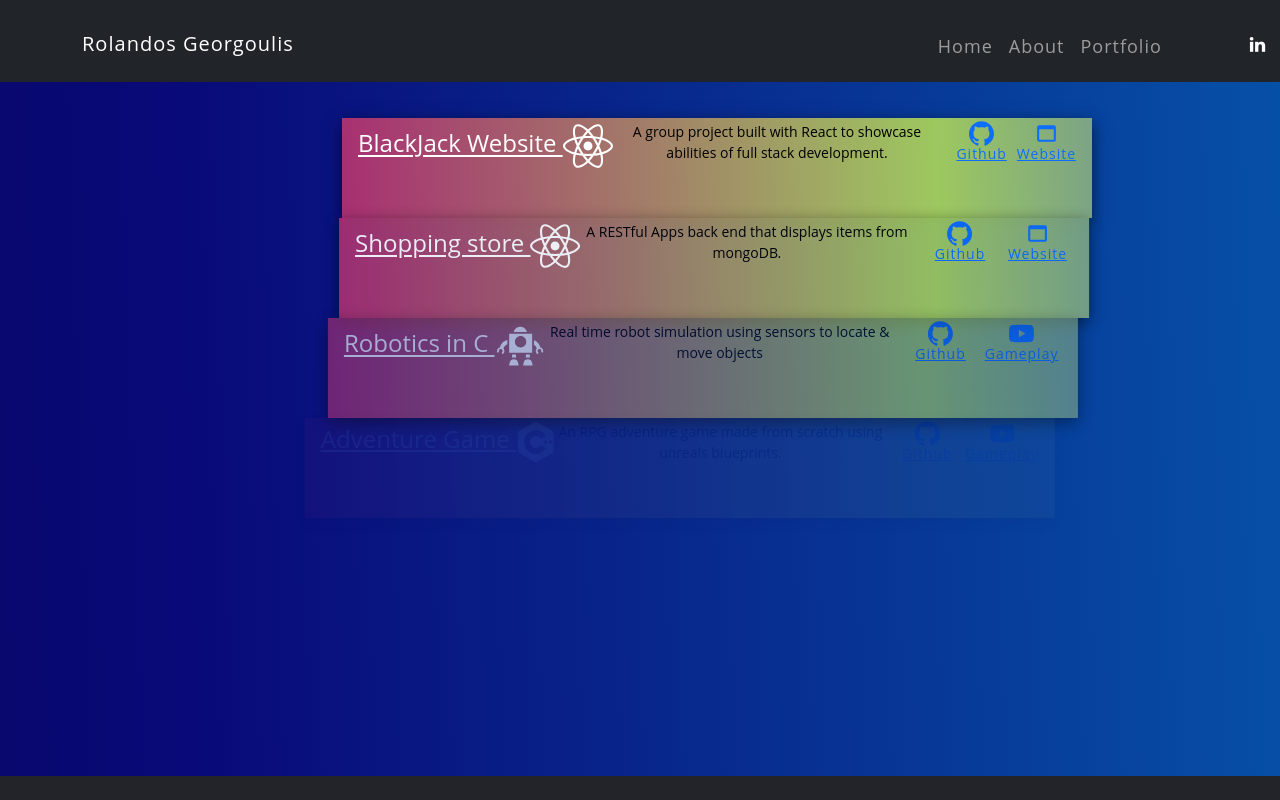
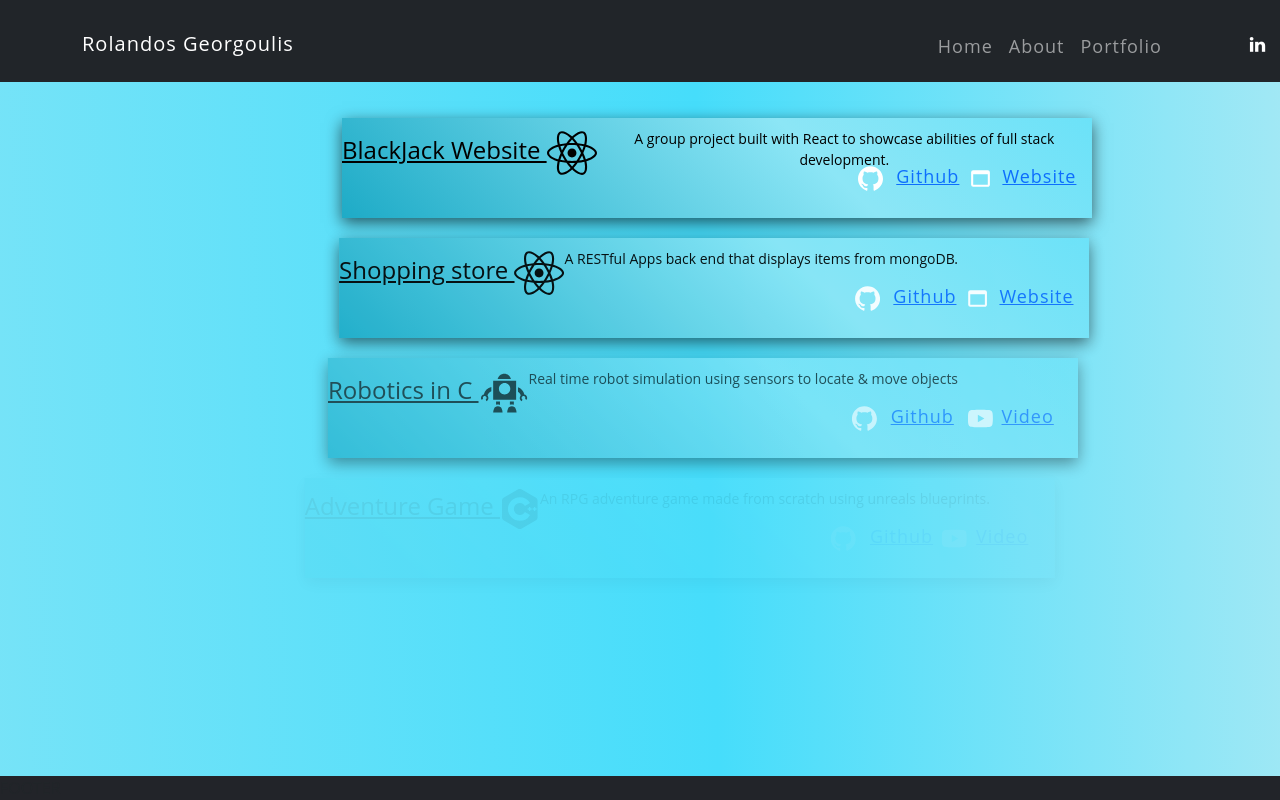
Before and after one commit to RolandosG/portfolioSite, a React (Create React App) app: page /Portfolio in a window 1280 px wide. Built offline with nearby package versions, Linux system fonts and the light colour scheme.

Commit message:
plentiful of UI updates

```diff
--- a/src/assets/wrappers/Dashboard.js
+++ b/src/assets/wrappers/Dashboard.js
@@ -370,7 +370,7 @@ section {
 
   //background: rgb(168,148,61);
   //background: linear-gradient(180deg, rgba(168,148,61,1) 0%, rgba(11,38,71,1) 100%);
-  background: linear-gradient(88deg,#020024,#090979,#056dbb);
+  background: linear-gradient(88deg,#009bba,#8ce6f6,#46ddfb,#e9f1f0);
   background-size: 240% 240%;
   animation: section-animation 24s ease infinite;
 
--- a/src/assets/wrappers/Portfolio.js
+++ b/src/assets/wrappers/Portfolio.js
@@ -6,20 +6,26 @@ const Wrapper = styled.section`
   margin-top: 250px;
   margin-left: 250px;
 }
+.links {
+  top: 45px;
+  position: fixed;
+  width: 1250px;
+  //height: 400px;
+}
 .title {
   position: static;
   margin-left: 0px !important;
   margin-top: 0px !important;
   display: inline;
   font-size: 24px;
-  color: white;
+  color: black;
   text-decoration: underline;
 
 }
 .desc {
+  top: 42px;
+  margin-left: -.5px !important;
 
-  margin-left: -.5px !important;
-  margin-top: 0px !important;
 
 
 
@@ -41,12 +47,15 @@ const Wrapper = styled.section`
       transform: translatey(0px);
       animation: float 6s ease-in-out 2s;
       img { width: 100%; height: auto; }
-  }
+      position: relative;
+
+      padding-top: 10px;
 }
 .slideRight {
   top:100px;
   //left:10px;
   animation: slideRight ease 2.4s forwards 2.2s;
+  padding-top: 10px;
 }
 @keyframes slideRight {
   0% {transform: translateX(0);}
@@ -62,14 +71,16 @@ ul {
 
 li {
   margin-right: 0.7rem;
-  margin-bottom: 0.7rem;
+  margin-bottom: 10px;
   background: 'linear-gradient(88deg,#cee7a2,#1b3af5,#9dc85f,#a82e72)';
   backgroundSize: '240% 240%';
   animation: 'section-animation 24s ease infinite';
-  padding: 0.2rem 1rem;
+  //padding: 0.2rem 1rem;
+  padding-bottom: 10px;
   //border-radius: 0.3rem;
   color: white;
   width: 100%;
+
 }
 
 @keyframes fadeIn {
@@ -94,7 +105,7 @@ li {
 
 
 body {
-  background: 'linear-gradient(88deg,#cee7a2,#1b3af5,#9dc85f,#a82e72)';
+  background: 'linear-gradient(88deg,#009bba,#8ce6f6,#46ddfb,#e9f1f0)';
   backgroundSize: '240% 240%';
   animation: 'section-animation 24s ease infinite';
 
@@ -126,6 +137,8 @@ body {
 .zoom:hover {
   transform: scale(1.05);
 }
+
+
 `
 
 export default Wrapper
--- a/src/components/AboutPage.js
+++ b/src/components/AboutPage.js
@@ -18,7 +18,7 @@ const AboutPage = () => {
                 marginTop: "-200px",
                 fontSize: "4.2rem",
                 textDecoration: "underline",
-                color: '#00d4ff'
+                color: '#003d49'
               }}
             >
               About me
@@ -31,7 +31,7 @@ const AboutPage = () => {
                 fontSize: "19px",
               }}
             >
-            <Skills style={{padding: '0px', height: '0px', marginTop: '-30px'}}><div class="name-avatar" style={{ marginTop: '0px', right: '850px', bottom: '450px', color: '#00d4ff'}}>
+            <Skills style={{padding: '0px', height: '0px', marginTop: '-30px'}}><div class="name-avatar" style={{ marginTop: '0px', right: '850px', bottom: '450px', color: '#003d49'}}>
             Hi, my names Rolandos!</div>
             </Skills>
             </h1>
@@ -45,7 +45,7 @@ const AboutPage = () => {
               paddingRight: "250px",
               marginTop: "0px",
               textDecoration: "underline",
-              color: '#00d4ff'
+              color: '#003d49'
             }}
           >
             Coming from a background in design, art, & technology, I love
--- a/src/components/Cards.js
+++ b/src/components/Cards.js
@@ -21,7 +21,7 @@ const Cards = () => {
                 marginTop: "25px",
                 fontSize: "4.2rem",
                 textDecoration: "underline",
-                color: '#00d4ff'
+                color: '#003d49'
               }}
             >
               Skills
@@ -30,22 +30,22 @@ const Cards = () => {
       <Container fluid style= {{marginLeft: "-00px"}}>
     <Row justify="between" debug>
 
-    <Col xs={3}><SiSwift size={'50px'} color={'white'}/> Swift</Col>
-    <Col xs={3}><FaReact  size={'50px'} color={'white'}/>React</Col>
-    <Col xs={3}><IoLogoHtml5  size={'50px'} color={'white'}/> Html5</Col>
+    <Col xs={3}><SiSwift size={'50px'} color={'black'}/> Swift</Col>
+    <Col xs={3}><FaReact  size={'50px'} color={'black'}/>React</Col>
+    <Col xs={3}><IoLogoHtml5  size={'50px'} color={'black'}/> Html5</Col>
 
     </Row>
   <br />
   <Row justify="between" debug>
-    <Col xs={3}><SiCss3  size={'50px'} color={'white'}/> <br></br>CSS </Col>
-    <Col xs={3}><SiJavascript  size={'50px'} color={'white'}/><br></br>JS</Col>
-    <Col xs={3}><SiCplusplus  size={'50px'} color={'white'}/><br></br>C++</Col>
+    <Col xs={3}><SiCss3  size={'50px'} color={'black'}/> <br></br>CSS </Col>
+    <Col xs={3}><SiJavascript  size={'50px'} color={'black'}/><br></br>JS</Col>
+    <Col xs={3}><SiCplusplus  size={'50px'} color={'black'}/><br></br>C++</Col>
     </Row>
   <br />
   <Row justify="between" debug>
-    <Col xs={3}><SiJava  size={'50px'} color={'white'}/> <br></br>Java</Col>
-    <Col xs={3}><SiBootstrap  size={'50px'} color={'white'}/>Bootstrap</Col>
-    <Col xs={3}><SiGithub  size={'50px'} color={'white'}/>Github</Col>
+    <Col xs={3}><SiJava  size={'50px'} color={'black'}/> <br></br>Java</Col>
+    <Col xs={3}><SiBootstrap  size={'50px'} color={'black'}/>Bootstrap</Col>
+    <Col xs={3}><SiGithub  size={'50px'} color={'black'}/>Github</Col>
     </Row>
   <br />
 </Container>
--- a/src/components/Introduction.js
+++ b/src/components/Introduction.js
@@ -9,14 +9,14 @@ const Introduction = () => {
       <div class="slideUp">
         <div
           clas="introduction"
-          style={{ color: "#00d4ff", marginTop: "750px" }}
+          style={{ color: "#003d49", marginTop: "750px" }}
         >
           <h1 style={{ marginTop:"-250px",marginRight: "550px", fontSize: "4.2rem", textShadow: '2px 2px #056dbb', boxSizing: 'border-box'}}>
             Software developer &<br></br> programming analyst
           </h1>
         </div>
       </div>
-      <div class="slideRight" style={{color: '#00d4ff'}}>
+      <div class="slideRight" style={{color: '#003d49'}}>
         Based in Toronto, Canada.
         <br />
         Student in designing and developing state-of-the-art websites.
--- a/src/components/ProjectGrid.js
+++ b/src/components/ProjectGrid.js
@@ -22,8 +22,8 @@ const ProjectGrid = () => {
     <div class="card">
     <div class="card__content_title">
         <div class="card__front" style={{background: 'transparent'}}>
-          <h3 class="card__title" style={{ color: 'white'}}>PROJECTS</h3>
-            <p class="card__subtitle" style={{color : 'white'}}>MY</p>
+          <h3 class="card__title" style={{ color: '#003d49'}}>PROJECTS</h3>
+            <p class="card__subtitle" style={{color : '#003d49'}}>MY</p>
         </div>
 
     </div>
--- a/src/pages/About.js
+++ b/src/pages/About.js
@@ -47,8 +47,11 @@ const About = () => {
           </h1>
         </div>
       </div>
-      <div class="slideRight" style={{marginTop:"400px", marginRight: "0px", textAlign: "left", color: 'white'}}>
-        Hello! I'm a student in software & web developement from Athens, Greece and currently based in Freezing beautiful Toronto. Practicing on designing and developing state-of-the-art websites to deliver top user experiences. I have finished my 3 year program in programming and analysis and are now persuing my Honour bachelors of technology part time.
+      <div class="slideRight" style={{marginTop:"400px", marginRight: "0px", textAlign: "left", color: '#003d49'}}>
+        Hello! I'm a student in software & web developement from Athens, Greece and currently based in Freezing beautiful
+        Toronto. Practicing on designing and developing state-of-the-art websites to deliver top user experiences.
+        I have finished my 3 year program in programming and analysis and are now persuing my
+         Honour bachelors of technology part time.
         <br /><br></br>
 
       </div>
--- a/src/pages/Portfolio.js
+++ b/src/pages/Portfolio.js
@@ -32,68 +32,75 @@ const Portfolio = () => {
           <ul style={{width: '1200px', height: '1200px'}}>
           <div class='container'>
 
-            <div class='zoom'>
-          <li class ="slideRight slides" style={{animation: "slideRight ease 2.4s forwards 2.2s", background: 'linear-gradient(88deg,#a82e72,#9dc85f,#1b3af5,#cee7a2)',
-  backgroundSize: '240% 240%',
-  }}>
+
+          <li>
+            <div class='zoom'><div className ="slideRight slides" style={{animation: "slideRight ease 2.4s forwards 2.2s", background: 'linear-gradient(44deg,#009bba,#8ce6f6,#46ddfb,#e9f1f0)', backgroundSize: '240% 240%'}}>
             <div class="title">BlackJack Website <FaReact  size={'50px'}/></div>
-             <div className='desc'>A group project built with React to showcase abilities of full stack development.
-             <a style={{marginLeft: '15px'}} href="https://github.com/RolandosG/PRJ666-BlackJack-main" target="_blank" rel="noopener noreferrer"><SiGithub  size={'25px'}/>Github</a>
-             <a style={{marginLeft: '10px'}} href="https://blackjack.herokuapp.com/landing" target="_blank" rel="noopener noreferrer"><MdWebAsset size={'25px'}/>Website</a>
-             </div>
-          </li>
-          </div>
-
-          <div class='zoom'>
-          <li class ="slideRight slides" style={{animation: "slideRight ease 3.4s forwards 3.2s", background: 'linear-gradient(88deg,#a82e72,#9dc85f,#1b3af5,#cee7a2)',
-  backgroundSize: '240% 240%',
-  }}>
-            <div className='title'>Shopping store <FaReact  size={'50px'}/></div>
-            <div className='desc'>A RESTful Apps back end that displays items from mongoDB.
-            <a style={{marginLeft: '15px'}} href="https://github.com/RolandosG/backend" target="_blank" rel="noopener noreferrer"><SiGithub  size={'25px'}/>Github</a>
-            <a style={{marginLeft: '10px'}} href="https://storepage-back-end.herokuapp.com/products" target="_blank" rel="noopener noreferrer"><MdWebAsset size={'25px'}/>Website</a>
+            <div className='desc'>A group project built with React to showcase abilities of full stack development. </div>
+            <div className='links'><SiGithub  size={'25px'}/> &ensp;<a href="https://github.com/RolandosG/PRJ666-BlackJack-main" target="_blank" rel="noopener noreferrer">Github</a>&ensp;<MdWebAsset size={'25px'}/>&ensp;<a href="https://blackjack.herokuapp.com/landing" target="_blank" rel="noopener noreferrer">Website</a>
+            </div>
+            </div>
             </div>
           </li>
-           </div>
 
-           <div class='zoom'>
-          <li class ="slideRight slides" style={{animation: "slideRight ease 3.4s forwards 4.2s",  background: 'linear-gradient(88deg,#a82e72,#9dc85f,#1b3af5,#cee7a2)',
-  backgroundSize: '240% 240%',
-  }}>
-            <div className='title'>Robotics in C <GiVintageRobot size={'50px'}/></div>
-            <div className='desc'>Real time robot simulation using sensors to locate & move objects
-            <a style={{marginLeft: '15px'}} href="https://github.com/RolandosG/exploration-machine" target="_blank" rel="noopener noreferrer"><SiGithub  size={'25px'}/>Github</a>
-            <a style={{marginLeft: '10px'}} href="https://youtu.be/a51OEI5wD8A" target="_blank" rel="noopener noreferrer"><SiYoutube size={'25px'}/>Gameplay</a>
 
+          <li>
+            <div class='zoom'> <div className="slideRight slides" style={{animation: "slideRight ease 3.4s forwards 3.2s", background: 'linear-gradient(44deg,#009bba,#8ce6f6,#46ddfb,#e9f1f0)', backgroundSize: '240% 240%'}}>
+            <div className='title'>Shopping store <FaReact  size={'50px'}/></div>
+            <div className='desc'>A RESTful Apps back end that displays items from mongoDB. </div>
+            <div className='links'><SiGithub  size={'25px'}/> &ensp;<a href="https://github.com/RolandosG/backend" target="_blank" rel="noopener noreferrer">Github</a>&ensp;<MdWebAsset size={'25px'}/>&ensp;<a href="https://storepage-back-end.herokuapp.com/products" target="_blank" rel="noopener noreferrer">Website</a>
+            </div>
+            </div>
             </div>
           </li>
-          </div>
-
-          <div class='zoom'>
-          <li class ="slideRight slides" style={{animation: "slideRight ease 3.4s forwards 5.2s",  background: 'linear-gradient(88deg,#a82e72,#9dc85f,#1b3af5,#cee7a2)',
-  backgroundSize: '240% 240%',
-  }}>
-            <div className='title'>Adventure Game <SiCplusplus  size={'40px'}/></div>
-            <div className='desc'>An RPG adventure game made from scratch using unreals blueprints.
-            <a style={{marginLeft: '15px'}}href="https://github.com/RolandosG/Rolos-Grand-Adventure" target="_blank" rel="noopener noreferrer"><SiGithub  size={'25px'}/>Github</a>
-            <a style={{marginLeft: '10px'}} href="https://youtu.be/GpPjLehmRSk" target="_blank" rel="noopener noreferrer"><SiYoutube size={'25px'}/>Gameplay</a></div>
-          </li>
-          </div>
 
 
-          <div class='zoom'>
-          <li class ="slideRight slides" style={{animation: "slideRight ease 3.4s forwards 6.2s",  background: 'linear-gradient(88deg,#a82e72,#9dc85f,#1b3af5,#cee7a2)',
-  backgroundSize: '240% 240%',
-  }}>
+
+          <li>
+            <div class='zoom'>
+            <div class ="slideRight slides" style={{animation: "slideRight ease 3.4s forwards 4.2s",
+            background: 'linear-gradient(44deg,#009bba,#8ce6f6,#46ddfb,#e9f1f0)',
+            backgroundSize: '240% 240%'}}>
+            <div className='title'>Robotics in C <GiVintageRobot size={'50px'}/></div>
+            <div className='desc'>Real time robot simulation using sensors to locate & move objects </div>
+            <div className='links'><SiGithub  size={'25px'}/> &ensp;<a href="https://github.com/RolandosG/exploration-machine" target="_blank" rel="noopener noreferrer">Github</a>&ensp; <SiYoutube size={'25px'}/>
+            &ensp;<a href="https://youtu.be/a51OEI5wD8A" target="_blank" rel="noopener noreferrer">Video</a></div>
+            </div>
+            </div>
+          </li>
+
+
+
+          <li>
+            <div class='zoom'>
+            <div className="slideRight slides" style={{animation: "slideRight ease 3.4s forwards 5.2s", background: 'linear-gradient(44deg,#009bba,#8ce6f6,#46ddfb,#e9f1f0)', backgroundSize: '240% 240%'}}>
+            <div className='title'>Adventure Game <SiCplusplus  size={'40px'}/></div>
+            <div className='desc'>An RPG adventure game made from scratch using unreals blueprints.</div>
+            <div className='links'><SiGithub  size={'25px'}/> &ensp;<a href="https://github.com/RolandosG/Rolos-Grand-Adventure" target="_blank" rel="noopener noreferrer">Github</a>&ensp;<SiYoutube size={'25px'}/>&ensp;<a href="https://youtu.be/GpPjLehmRSk" target="_blank" rel="noopener noreferrer">Video</a></div>
+            </div>
+            </div>
+          </li>
+
+
+
+
+
+          <li>
+            <div class='zoom'>
+            <div className ="slideRight slides" style={{animation: "slideRight ease 3.4s forwards 6.2s",  background: 'linear-gradient(44deg,#009bba,#8ce6f6,#46ddfb,#e9f1f0)', backgroundSize: '240% 240%'}}>
             <div className='title'>Portfolio Website<FaReact  size={'50px'}/></div>
-            <div className='desc'>The website I've designed here. <a style={{marginLeft: '15px'}} href="url">
-           <SiGithub  size={'20px'}/>Github </a></div>
+            <div className='desc'>The website I've designed here.</div>
+            <div className='links'><SiGithub  size={'25px'}/>&ensp;<a href="https://github.com/RolandosG/portfolioSite" target="_blank" rel="noopener noreferrer">LEARN MORE</a>
+            </div>
+            </div>
+            </div>
           </li>
-          </div>
 
-          <li class="slideRight" style={{animation: "slideRight ease 3.4s forwards 7.2s", marginTop: '00px'}}>
+
+          <li>
+            <div className="slideRight" style={{animation: "slideRight ease 3.4s forwards 7.2s", marginTop: '-30px'}}>
             <div className='title' style={{textDecoration: 'none'}}><br></br>More to come...</div>
-            <div className='desc'></div>
+            <div className='desc'></div></div>
           </li>
 
             </div>
```
